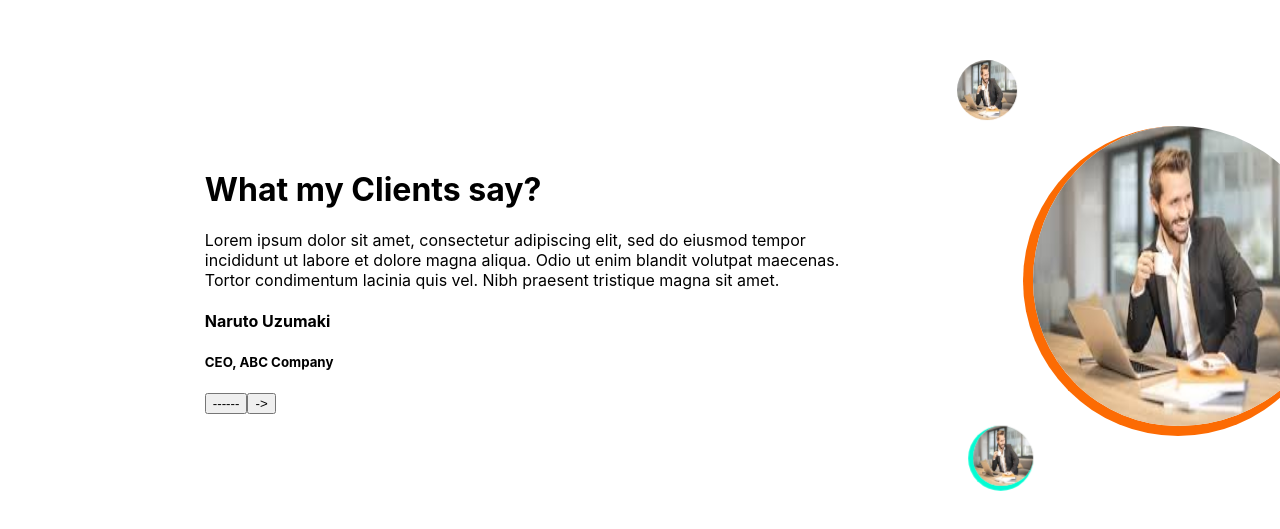
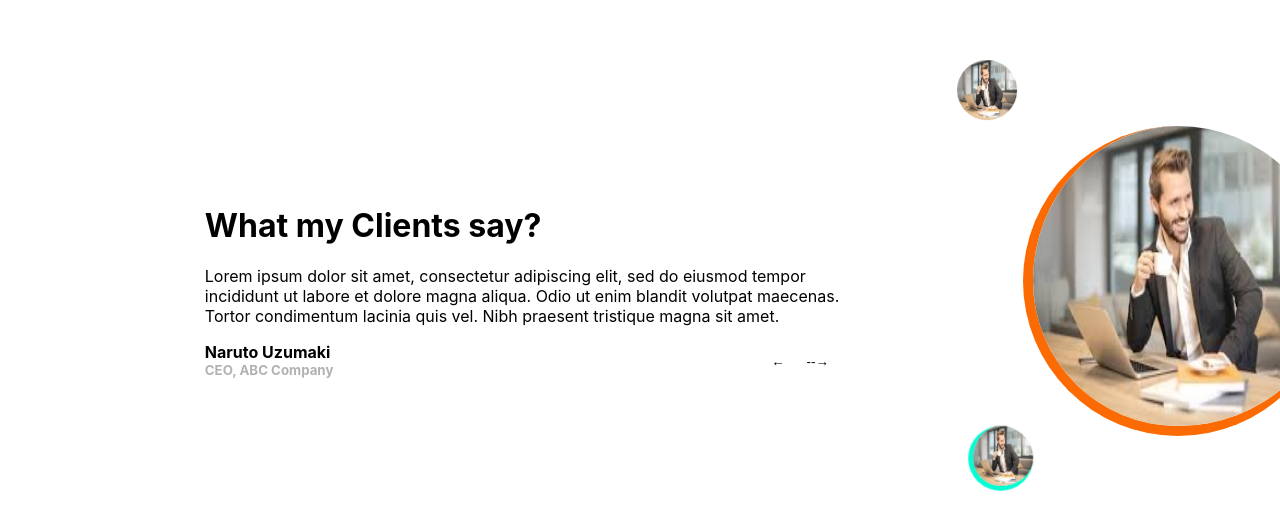
Before and after one commit to abhishekjain35/Rating-component, a React (Create React App) app: page / in a window 1280 px wide. Shown: the part 119-648 px from the top of the page. Built offline with nearby package versions, Linux system fonts and the light colour scheme.

Commit message:
Added reviewSwitchContainer and it's styling.

```diff
--- a/src/Components/Ratings/index.js
+++ b/src/Components/Ratings/index.js
@@ -5,6 +5,7 @@ import ImageContainer from "./styles/ImageContainer";
 import img from "../../assets/images/hero.jpg";
 import MainImage from "./styles/MainImage";
 import { Img1, Img2, Img3, Img4 } from "./styles/RotatingImage";
+import ReviewSwitchContainer from "./styles/ReviewSwitchContainer";
 
 const RatingComponent = () => {
     return (
@@ -19,14 +20,16 @@ const RatingComponent = () => {
                         Tortor condimentum lacinia quis vel. Nibh praesent
                         tristique magna sit amet.
                     </p>
-                    <div>
-                        <h4>Naruto Uzumaki</h4>
-                        <h5>CEO, ABC Company</h5>
+                    <ReviewSwitchContainer>
                         <div>
-                          <button>------</button>
-                          <button>-></button>
+                            <h4>Naruto Uzumaki</h4>
+                            <h5>CEO, ABC Company</h5>
                         </div>
-                    </div>
+                        <div>
+                            <button>&#8592;</button>
+                            <button>--&#8594;</button>
+                        </div>
+                    </ReviewSwitchContainer>
                 </div>
             </TextContainer>
             <ImageContainer>
--- /dev/null
+++ b/src/Components/Ratings/styles/ReviewSwitchContainer.js
@@ -0,0 +1,23 @@
+import styled from "@emotion/styled";
+
+const ReviewSwitchContainer = styled.div`
+    display: flex;
+    justify-content: space-between;
+    align-items: center;
+    & > div > h5 {
+        opacity: 0.3;
+        margin: 0;
+    }
+    & > div > h4 {
+        margin: 0;
+    }
+    & > div > button {
+        background-color: Transparent;
+        border: none;
+        cursor: pointer;
+        outline: none;
+        margin-right: 10px;
+    }
+`;
+
+export default ReviewSwitchContainer;
```
